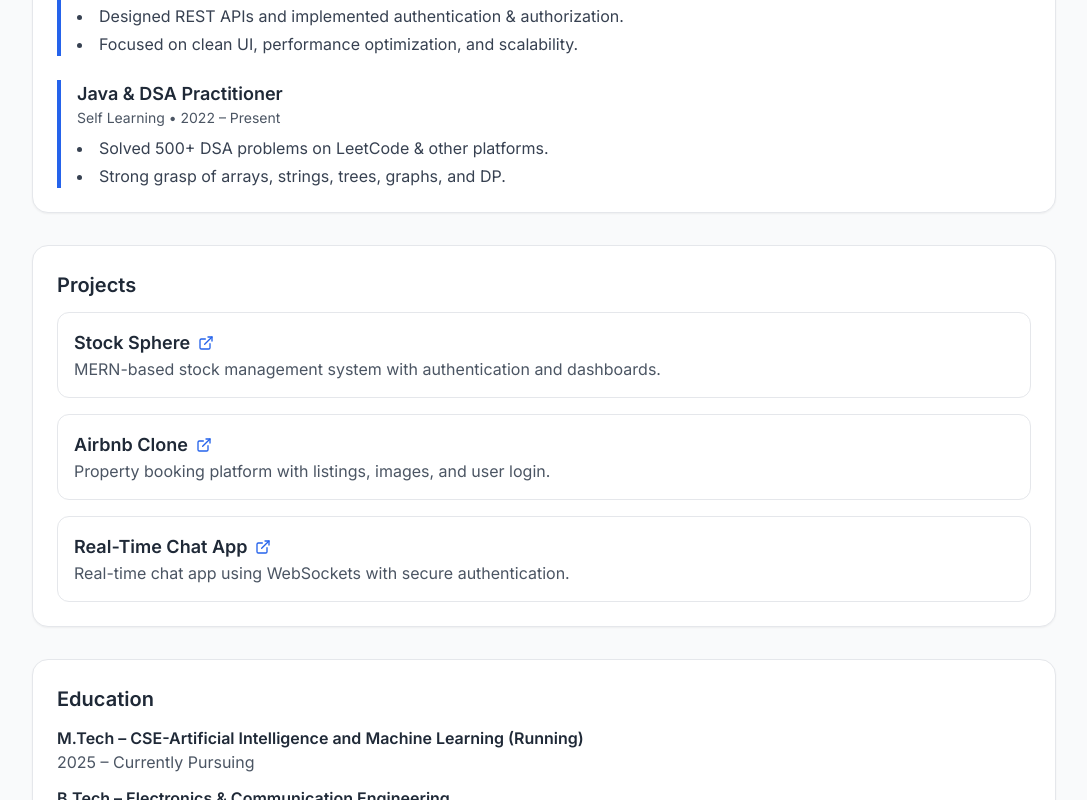
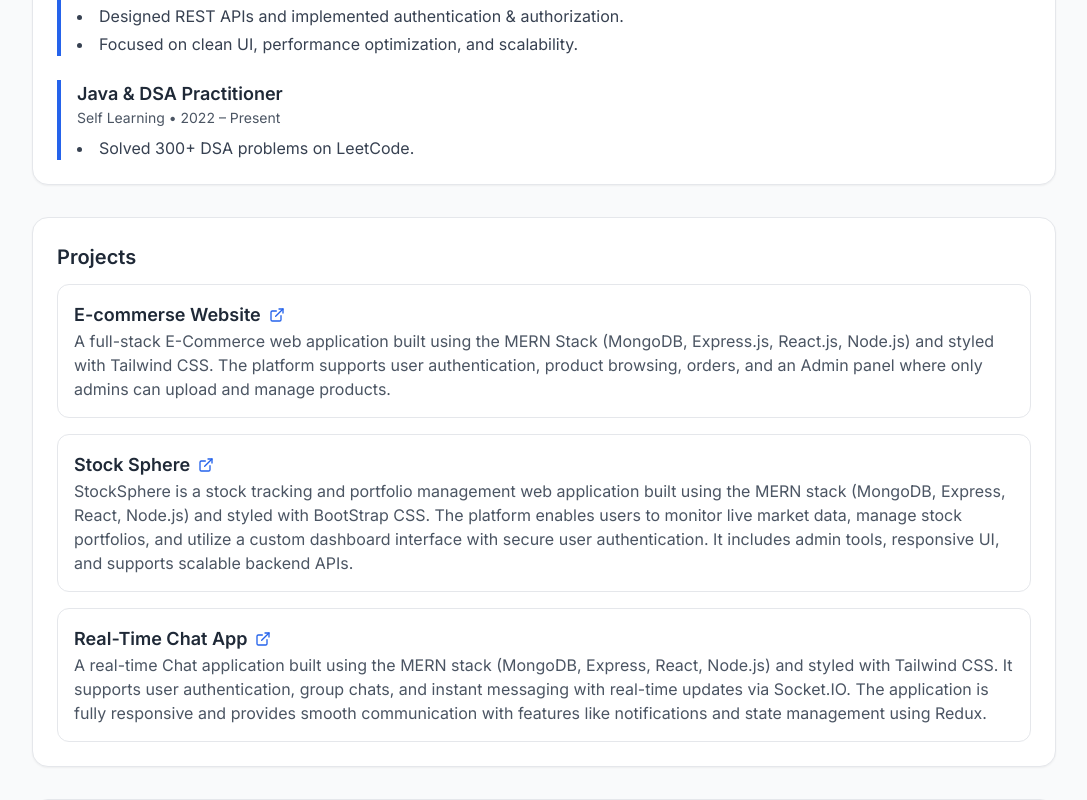
Before and after one commit to Mohit-Rajak/PORTFOLIO, a React (Vite) app: page /resume in a window 1280 px wide. Shown: the part 880-1680 px from the top of the page, without its empty margins (96-1183 px from the left). Built offline with nearby package versions, Linux system fonts and the light colour scheme.

Commit message:
My Portfolio

```diff
--- a/src/components/Footer.jsx
+++ b/src/components/Footer.jsx
@@ -11,7 +11,6 @@ const Footer = () => {
     <footer className="mt-24 bg-white text-gray-700 border-t border-gray-200">
       <div className="max-w-7xl mx-auto px-6 py-16 grid grid-cols-1 md:grid-cols-3 gap-12">
 
-        {/* Brand Section */}
         <div>
           <h2 className="text-3xl font-bold text-gray-900">
             Mohit <span className="text-indigo-600">Rajak</span>
@@ -23,7 +22,7 @@ const Footer = () => {
           </p>
         </div>
 
-        {/* Quick Links */}
+
         <div>
           <h3 className="text-lg font-semibold text-gray-900 mb-5">
             Quick Links
@@ -40,7 +39,6 @@ const Footer = () => {
           </ul>
         </div>
 
-        {/* Social Section */}
         <div>
           <h3 className="text-lg font-semibold text-gray-900 mb-5">
             Connect With Me
--- a/src/components/Navbar.jsx
+++ b/src/components/Navbar.jsx
@@ -1,17 +1,17 @@
-import React from "react";
+import React, { useState } from "react";
 import { NavLink } from "react-router-dom";
 import logo from "../assets/logoP.png";
 
 const Navbar = () => {
+  const [menuOpen, setMenuOpen] = useState(false);
+
   return (
     <nav className="fixed top-0 left-0 w-full bg-white/90 backdrop-blur-md shadow-md z-50 h-auto">
       <div className="max-w-7xl mx-auto flex items-center justify-between px-6 h-22">
 
-        {/* Logo */}
         <img className="w-24 h-auto object-contain items-center" src={logo} alt="Logo" />
 
-        {/* Links */}
-        <ul className="hidden md:flex items-center gap-12 text-gray-700 font-medium ">
+        <ul className="hidden md:flex items-center gap-12 text-gray-700 font-medium">
           {["/", "/about", "/skills", "/projects", "/contact"].map((path, index) => {
             const labels = ["Home", "About", "Skills", "Projects", "Contact"];
             return (
@@ -29,7 +29,6 @@ const Navbar = () => {
           })}
         </ul>
 
-        {/* Resume Button */}
         <NavLink
           to="/resume"
           className="hidden md:block px-5 py-2 rounded-lg bg-blue-600 text-white font-semibold hover:bg-blue-700 transition"
@@ -37,15 +36,38 @@ const Navbar = () => {
           Resume
         </NavLink>
 
-        {/* Mobile Hamburger Placeholder */}
-        <div className="md:hidden cursor-pointer">
-          {/* Add Hamburger menu icon here later */}
+        <div
+          className="md:hidden cursor-pointer"
+          onClick={() => setMenuOpen(!menuOpen)}
+        >
           <span className="block w-6 h-0.5 bg-gray-700 mb-1"></span>
           <span className="block w-6 h-0.5 bg-gray-700 mb-1"></span>
           <span className="block w-6 h-0.5 bg-gray-700"></span>
         </div>
 
       </div>
+
+      {menuOpen && (
+        <div className="md:hidden bg-white shadow-md px-6 py-4 space-y-4">
+          {["/", "/about", "/skills", "/projects", "/contact", "/resume"].map((path, index) => {
+            const labels = ["Home", "About", "Skills", "Projects", "Contact", "Resume"];
+            return (
+              <NavLink
+                key={index}
+                to={path}
+                onClick={() => setMenuOpen(false)}
+                className={({ isActive }) =>
+                  isActive
+                    ? "block text-blue-600 font-semibold"
+                    : "block text-gray-700 hover:text-blue-600 transition"
+                }
+              >
+                {labels[index]}
+              </NavLink>
+            );
+          })}
+        </div>
+      )}
     </nav>
   );
 };
--- a/src/pages/Resume.jsx
+++ b/src/pages/Resume.jsx
@@ -34,26 +34,26 @@ export default function Resume() {
       company: "Self Learning",
       time: "2022 – Present",
       points: [
-        "Solved 500+ DSA problems on LeetCode & other platforms.",
-        "Strong grasp of arrays, strings, trees, graphs, and DP.",
+        "Solved 300+ DSA problems on LeetCode."
       ],
     },
   ];
 
   const projects = [
     {
+      title : "E-commerse Website",
+      desc : "A full-stack E-Commerce web application built using the MERN Stack (MongoDB, Express.js, React.js, Node.js) and styled with Tailwind CSS. The platform supports user authentication, product browsing, orders, and an Admin panel where only admins can upload and manage products.",
+      link : "https://github.com/Mohit-Rajak/E-Commerce-Website"
+    },
+
+    {
       title: "Stock Sphere",
-      desc: "MERN-based stock management system with authentication and dashboards.",
+      desc: "StockSphere is a stock tracking and portfolio management web application built using the MERN stack (MongoDB, Express, React, Node.js) and styled with BootStrap CSS. The platform enables users to monitor live market data, manage stock portfolios, and utilize a custom dashboard interface with secure user authentication. It includes admin tools, responsive UI, and supports scalable backend APIs.",
       link: "https://github.com/your-github/stock-sphere",
     },
     {
-      title: "Airbnb Clone",
-      desc: "Property booking platform with listings, images, and user login.",
-      link: "https://github.com/your-github/airbnb-clone",
-    },
-    {
       title: "Real-Time Chat App",
-      desc: "Real-time chat app using WebSockets with secure authentication.",
+      desc: "A real-time Chat application built using the MERN stack (MongoDB, Express, React, Node.js) and styled with Tailwind CSS. It supports user authentication, group chats, and instant messaging with real-time updates via Socket.IO. The application is fully responsive and provides smooth communication with features like notifications and state management using Redux.",
       link: "https://github.com/your-github/chat-app",
     },
   ];
@@ -66,7 +66,6 @@ export default function Resume() {
         transition={{ duration: 0.5 }}
         className="max-w-5xl mx-auto space-y-8"
       >
-        {/* HEADER */}
         <header className="bg-white rounded-2xl p-6 shadow-sm border">
           <div className="flex flex-col gap-4">
             <h1 className="text-3xl font-bold text-gray-900">Mohit Rajak</h1>
@@ -150,7 +149,7 @@ export default function Resume() {
 
           <div className="space-y-3">
             <div>
-              <p className="font-semibold">M.Tech – CSE-Artificial Intelligence and Machine Learning (Running)</p>
+              <p className="font-semibold">M.Tech – CSE-Artificial Intelligence and Machine Learning</p>
               <p className="text-gray-600">2025 – Currently Pursuing</p>
             </div>
 
@@ -162,7 +161,6 @@ export default function Resume() {
         </section>
       </motion.section>
 
-      {/* Utility classes */}
       <style>{`
         .section-title { font-size: 1.25rem; font-weight: 600; margin-bottom: 0.75rem; }
         .skill-badge { padding: 0.25rem 0.75rem; background: #eff6ff; color: #1d4ed8; border-radius: 0.5rem; font-size: 0.875rem; }
```
Also changed, not shown: 1 other file (tests, documents, lock files or other folders).
